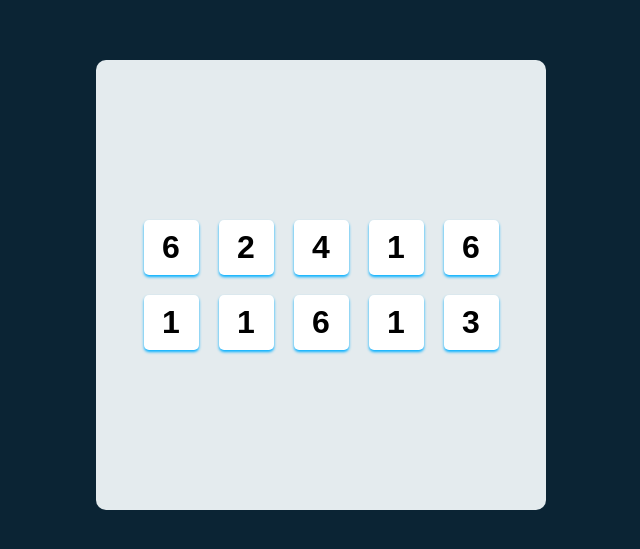
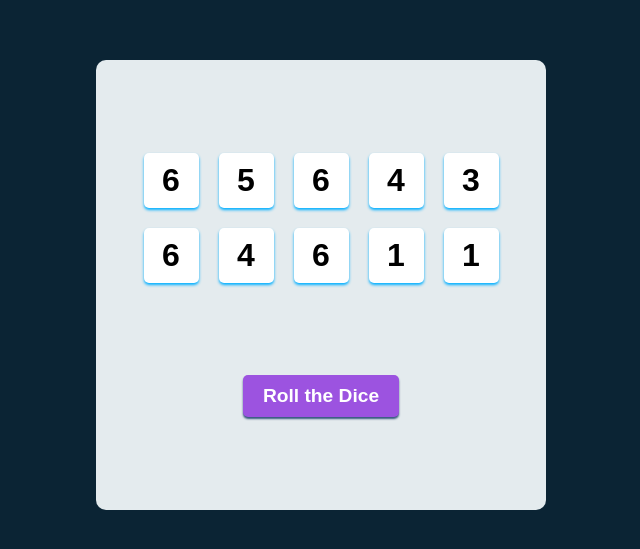
Before and after one commit to ZainAchak/tenziesGame, a React (Vite) app: page / in a window 1280 px wide. Shown: the part 115-664 px from the top of the page, without its empty margins (319-959 px from the left). Built offline with nearby package versions, Linux system fonts and the light colour scheme.

Commit message:
new updates on Tenzies

```diff
--- a/src/components/Die/Die.jsx
+++ b/src/components/Die/Die.jsx
@@ -1,9 +1,15 @@
 import styles from "./Die.module.css"
 
 export default function Die(props) {
+    const isHeld = props.dice.isHeld;
+    const value = props.dice.value;
+    const id = props.dice.id;
+    // isHeld ? ()=>{} :
+
     return(
-        <div className={styles.Die}>
-            <h1>{props.number}</h1>
+        <div onClick={()=>props.setFunction(id)}
+             className={isHeld ? styles.DieHeld : styles.Die  }>
+             <h1>{value}</h1>
         </div>
     )
 }
--- a/src/components/Die/Die.module.css
+++ b/src/components/Die/Die.module.css
@@ -15,6 +15,24 @@
     border: none;
 }
 
+
+.DieHeld{
+    cursor: pointer;
+    background-color: #59E391;
+    display: flex;
+    justify-content: center;
+    align-items: center;
+    width: 55px;
+    height: 55px;
+    border-radius: 5px;
+    box-shadow: 0px 0px 1px rgb(89, 90, 90);
+    /* transition:
+        background-color 0.2s ease,
+        box-shadow 0.1s ease,
+        transform 0.2s ease;
+    border: none; */
+}
+
 .Die:hover{
     background-color: rgb(230, 248, 255);
     transform: rotate(10deg) scale(1.1);
--- a/src/components/mainComp/MainComp.jsx
+++ b/src/components/mainComp/MainComp.jsx
@@ -1,3 +1,4 @@
+import { useEffect, useRef, useState } from "react";
 import Die from "../Die/Die";
 import styles from "./MainComp.module.css"
 
@@ -5,19 +6,85 @@ function generateDiceRolls() {
   const diceRolls = [];
   for (let i = 0; i < 10; i++) {
     const roll = Math.floor(Math.random() * 6) + 1;
-    diceRolls.push(roll);
+    diceRolls.push({id:crypto.randomUUID(),
+                    value:roll,
+                    isHeld:false});
   }
   return diceRolls;
 }
 
+function getaRandomDice() {
+    return Math.floor(Math.random() * 6) + 1;
+}
+
+
 export default function MainComp() {
-    const dicesRandomNumber = generateDiceRolls();
+
+    const [dicesRandomNumber,setDicesRandomNumber] = useState(generateDiceRolls());
+    const [newGame, setNewGame] = useState(false);
+    const buttonText = useRef()
+
+    useEffect(()=>{
+        const allHeld = dicesRandomNumber.every(die => die.isHeld === true);
+        if(allHeld){
+            const firstValue = dicesRandomNumber[0]?.value;
+            const allSameValue = dicesRandomNumber.every(die => die.value === firstValue);
+            setNewGame(true);
+
+            if(allSameValue){
+                buttonText.current.textContent = "New Game"
+            }else{
+                buttonText.current.textContent = "Not All Same Selected New Game"
+            }
+        }
+    },[dicesRandomNumber])
+
+    function changeOnHeld(id) {
+        setDicesRandomNumber(prev =>
+            prev.map((item)=>{
+                if (item.id === id) {
+                    return{...item, isHeld : !item.isHeld}
+                }
+                return item;
+            }
+        ))
+    }
+
+    function buttonHandler() {
+        setDicesRandomNumber(prev => prev.map((item)=>{
+            if (item.isHeld === false){
+                return {...item,value:getaRandomDice()}
+            }
+            return item;
+        }))
+    }
+
+    function startNewGame() {
+        setDicesRandomNumber(generateDiceRolls())
+        buttonText.current.textContent = "Roll the Dice"
+        setNewGame(false);
+    }
+
     return(
         <main>
             <div className={styles.dieWrapper}>
                     {dicesRandomNumber.map((dice)=>(
-                        <Die number={dice}/>
+                        <Die    key={dice.id}
+                                dice={dice}
+                                setFunction={changeOnHeld}/>
                     ))}
+            </div>
+            <button
+                ref={buttonText}
+                onClick={newGame ? ()=>startNewGame() : ()=>buttonHandler()}>
+                Roll the Dice
+            </button>
+        </main>
+    )
+}
+
+
+{/* {showDieMap} */}
                 {/* <Die number={1}/>
                 <Die number={2}/>
                 <Die number={3}/>
@@ -28,7 +95,3 @@ export default function MainComp() {
                 <Die number={2}/>
                 <Die number={6}/>
                 <Die number={6}/> */}
-            </div>
-        </main>
-    )
-}
--- a/src/components/mainComp/MainComp.module.css
+++ b/src/components/mainComp/MainComp.module.css
@@ -5,8 +5,9 @@ main{
     border-radius: 10px;
     user-select: none;
     display: flex;
-    justify-content: center;
+    justify-content: space-evenly;
     align-items: center;
+    flex-direction: column;
 }
 
 .dieWrapper{
@@ -17,3 +18,27 @@ main{
     gap: 20px;
     width: fit-content;
 }
+
+main > button{
+    background-color: rgb(156, 83, 224);
+    padding: 10px 20px;
+    color: white;
+    font-weight: bold;
+    font-size: 1.2rem;
+    border: none;
+    border-radius: 5px;
+    box-shadow: 0px 2px 2px rgba(23, 62, 107, 0.856);
+    transition:
+            background-color 0.2s ease,
+            box-shadow 0.2s ease,
+            transform 0.2s ease
+}
+
+main > button:hover{
+    background-color: rgb(169, 105, 228);
+}
+
+main > button:active{
+    box-shadow: 0px 1px 0px rgba(23, 62, 107, 0.856);
+    transform: scale(0.95);
+}
```
